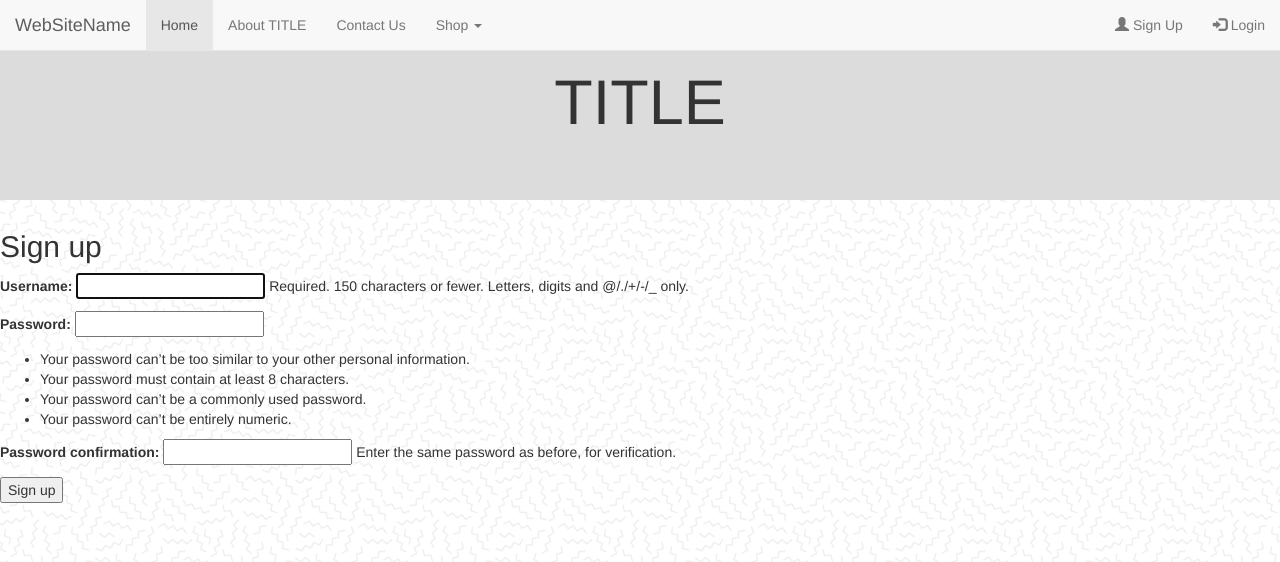
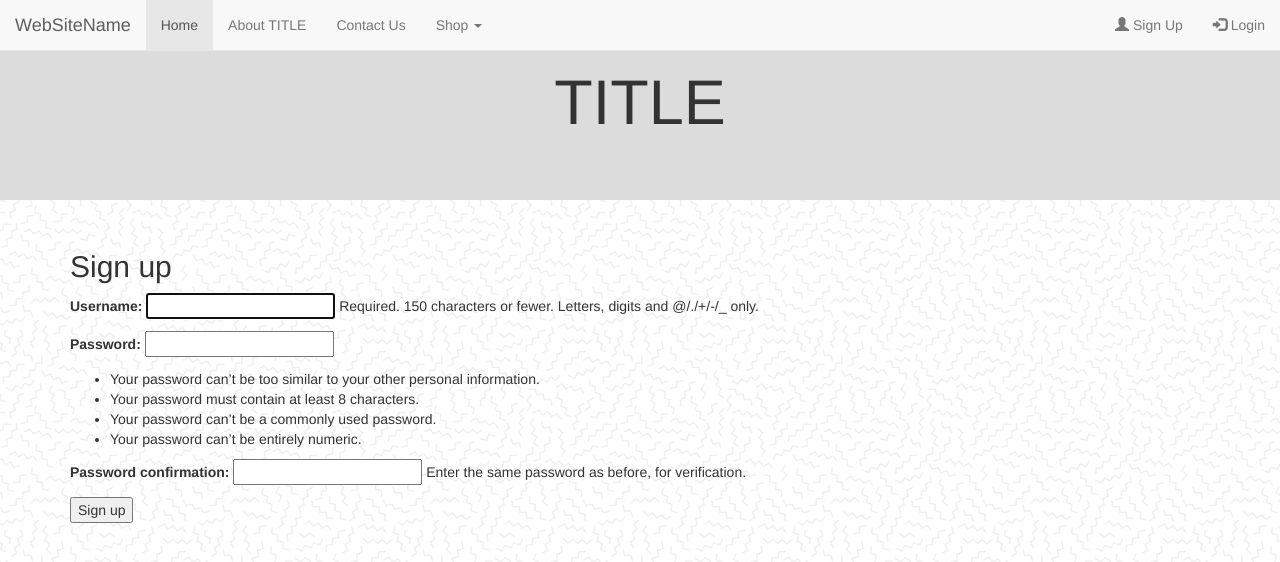
Before and after one commit to asmalok/first_django_website, a Django app: page /users/signup/ in a window 1280 px wide. Shown: the top 562 px of the page. Run offline with Django 3.2, Linux system fonts and the light colour scheme; some libraries are stand-ins or nearby versions.

Commit message:
Signup and Login pages div-ed up

```diff
--- a/django-practice-app/cloth/urls.py
+++ b/django-practice-app/cloth/urls.py
@@ -16,11 +16,11 @@ Including another URLconf
 from django.contrib import admin
 from django.urls import path, include
 from django.views.generic.base import TemplateView
-# from .cloth import views
+# from shop import views
 
 urlpatterns = [
     path('admin/', admin.site.urls),
-    # path('<str:type_clothing>/', shop.views.ClothView.as_view(), name='pants'),
+    # path('<str:type_clothing>/', views.ClothView.as_view(), name='pants'),
     path('about/', TemplateView.as_view(template_name='about.html'), name='about'),
     path('contact/', TemplateView.as_view(template_name='contact.html'), name='contact'),
     path('shirts/', TemplateView.as_view(template_name='shirts.html'), name='shirts'),
--- a/django-practice-app/templates/registration/login.html
+++ b/django-practice-app/templates/registration/login.html
@@ -3,6 +3,7 @@
 {% block title %}Login{% endblock %}
 
 {% block content %}
+<div class="container">
   <h2>Login</h2>
   <form method="post">
     {% csrf_token %}
@@ -10,4 +11,5 @@
     <button type="submit">Login</button>
     <button type="submit" onclick="window.location.href = '/users/signup'">Sign Up</button>
   </form>
+</div>
 {% endblock %}
--- a/django-practice-app/templates/signup.html
+++ b/django-practice-app/templates/signup.html
@@ -3,10 +3,12 @@
 {% block title %}Sign Up{% endblock %}
 
 {% block content %}
+<div class="container">
   <h2>Sign up</h2>
   <form method="post">
     {% csrf_token %}
     {{ form.as_p }}
     <button type="submit">Sign up</button>
   </form>
+</div>
 {% endblock %}
```
Lines whose indentation alone changed are shown as unchanged.
